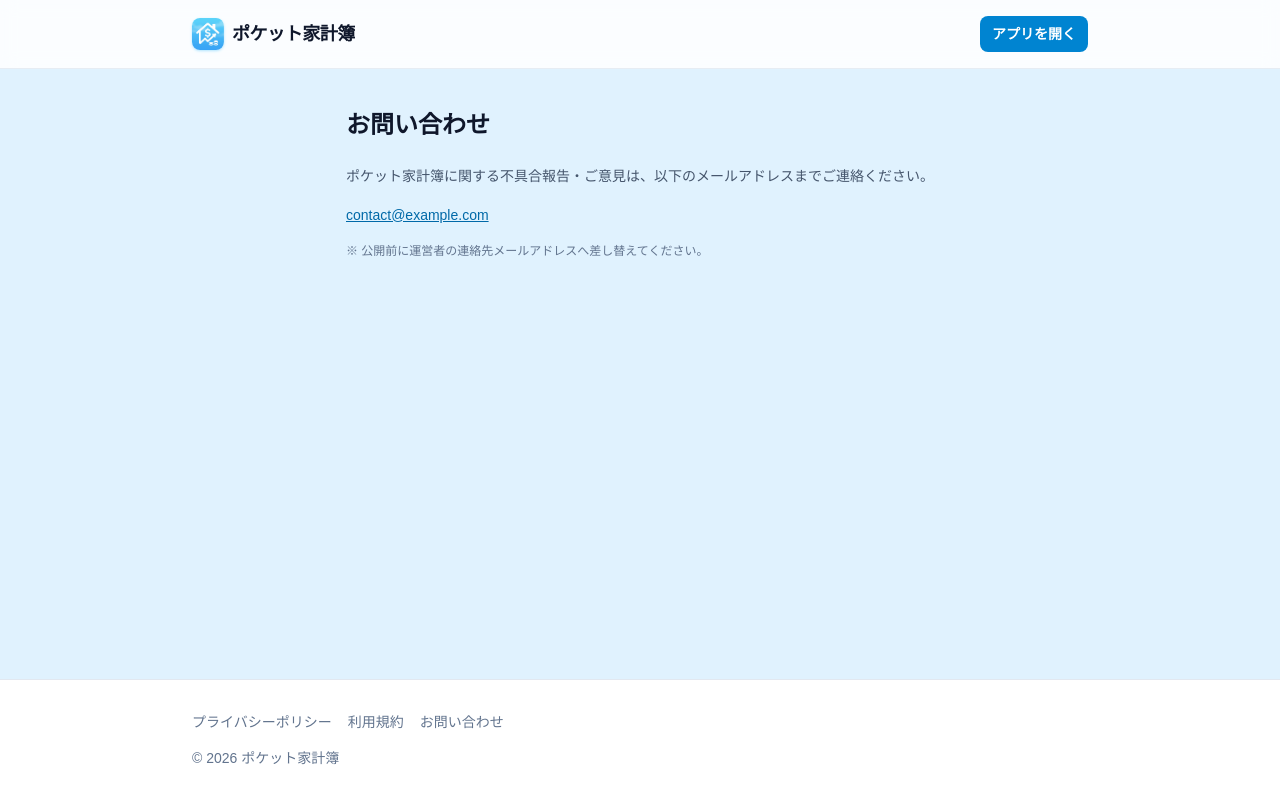
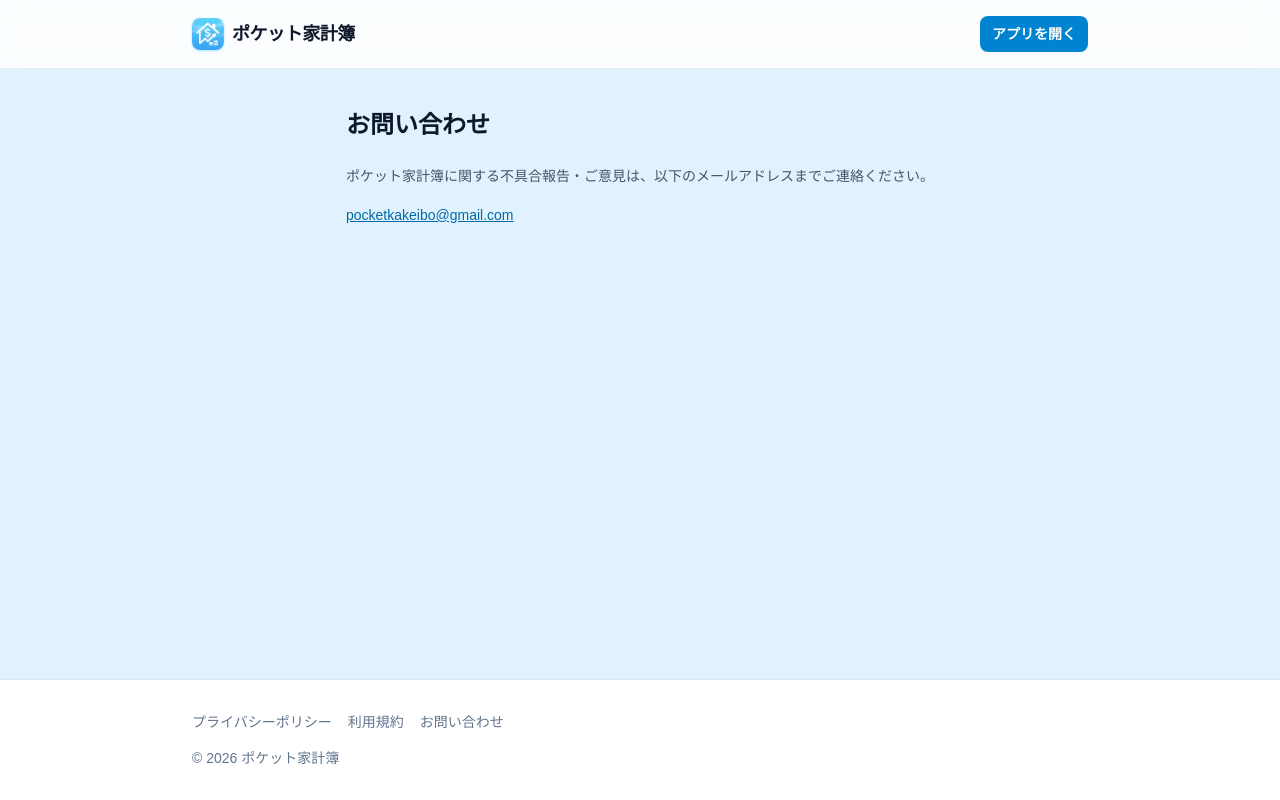
Before and after one commit to HiiragiTechJP/kakeibo2_app, a Next.js app: page /contact in a window 1280 px wide. Built offline with nearby package versions, Linux system fonts and the light colour scheme.

Commit message:
LPのお問い合わせメールアドレスを設定

```diff
--- a/app/(marketing)/contact/page.tsx
+++ b/app/(marketing)/contact/page.tsx
@@ -12,10 +12,7 @@ export default function ContactPage() {
         ポケット家計簿に関する不具合報告・ご意見は、以下のメールアドレスまでご連絡ください。
       </p>
       <p>
-        <a href="mailto:contact@example.com">contact@example.com</a>
-      </p>
-      <p className="text-xs text-slate-500 dark:text-slate-400">
-        ※ 公開前に運営者の連絡先メールアドレスへ差し替えてください。
+        <a href="mailto:pocketkakeibo@gmail.com">pocketkakeibo@gmail.com</a>
       </p>
     </LegalPage>
   );
```
